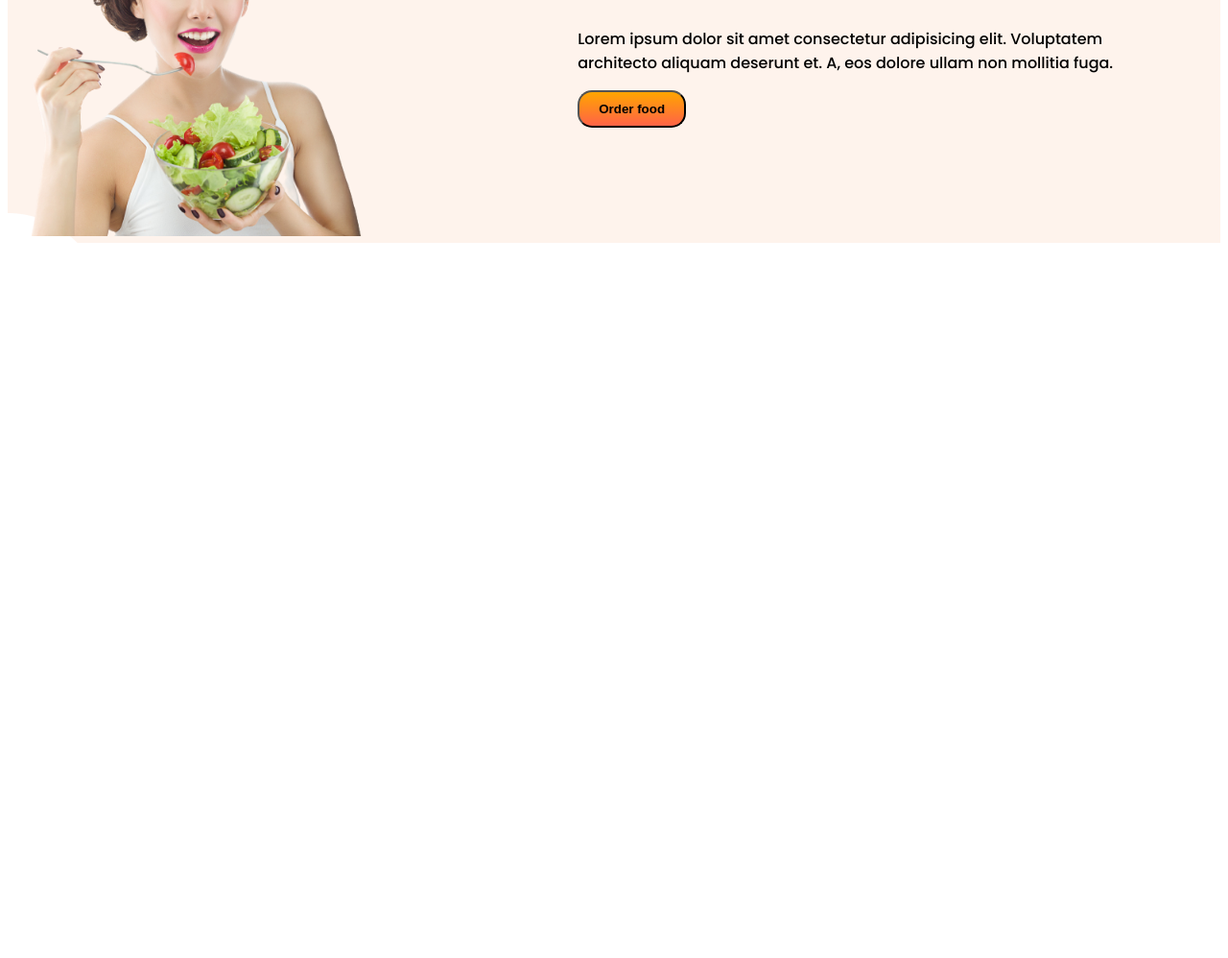
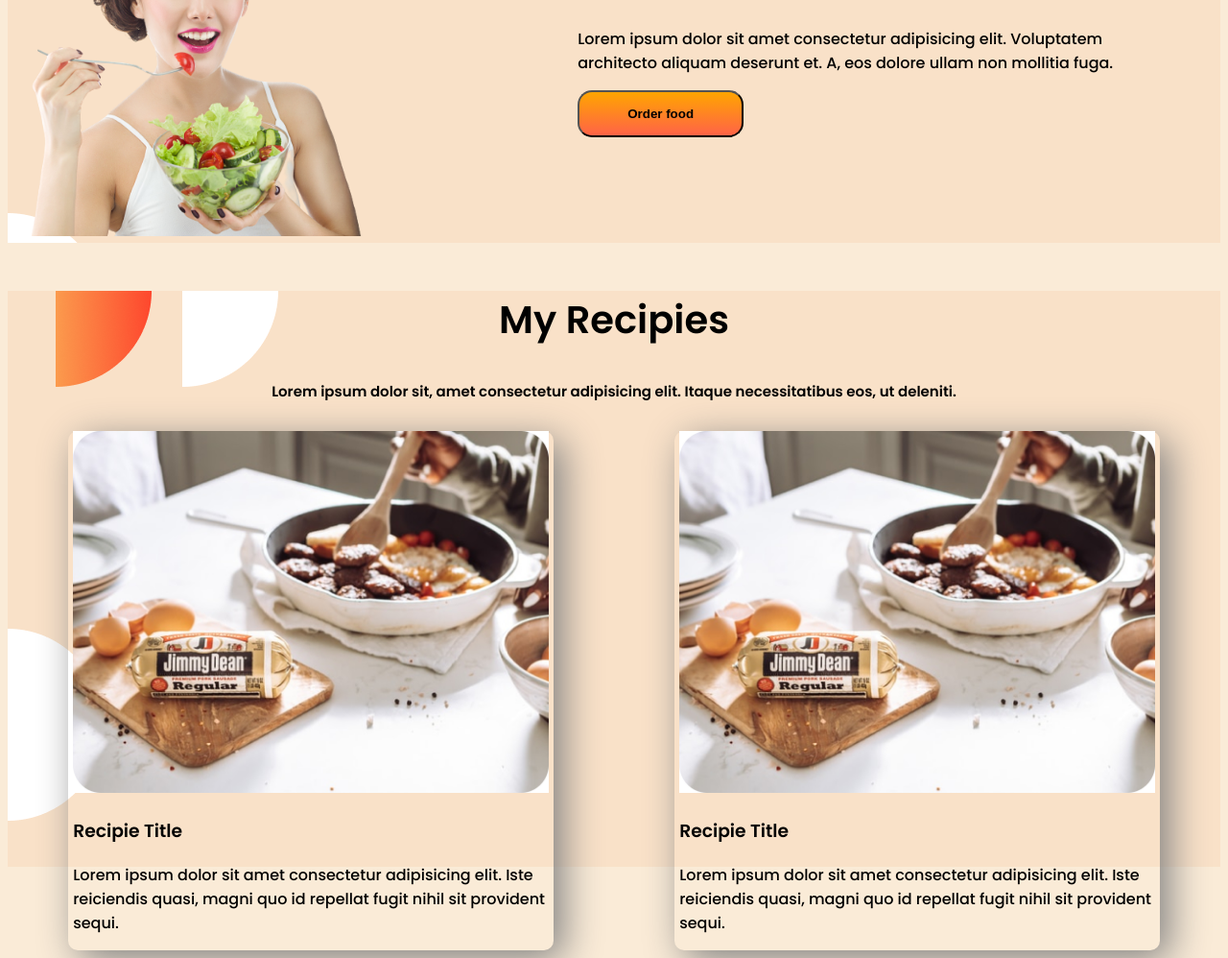
Before and after one commit to alamgir6934/food-healthy, a plain HTML site: page index.html in a window 1280 px wide. Shown: the part 601-1599 px from the top of the page at 96% size. Before the commit the page ends 862 px from the top, so only its background shows below. Drawn offline with Linux system fonts and the light colour scheme.

Commit message:
third-commit

```diff
--- a/index.html
+++ b/index.html
@@ -39,12 +39,37 @@
             <h1>About Me</h1>
             <p>Lorem ipsum dolor sit amet consectetur adipisicing elit. Voluptatem architecto aliquam deserunt et. A,
                 eos dolore ullam non mollitia fuga.</p>
-            <button class="button-btn">Order food</button>
+            <button class="button-btn-btn">Order food</button>
         </div>
 
     </section>
 
     <!-- end of second section -->
+    <!-- strat of Third section -->
+    <section id="my-recipe">
+        <h2>My Recipies</h2>
+        <h4>Lorem ipsum dolor sit, amet consectetur adipisicing elit. Itaque necessitatibus eos, ut deleniti.</h4>
+        <div class="main-recipes">
+            <div class="recipie">
+                <img src="./images/food/Project Cover.jpg" alt="">
+                <h3>Recipie Title</h3>
+                <p>Lorem ipsum dolor sit amet consectetur adipisicing elit. Iste reiciendis quasi, magni quo id repellat
+                    fugit nihil sit provident sequi.</p>
+            </div>
+            <div class="recipie">
+                <img src="./images/food/Project Cover.jpg" alt="">
+                <h3>Recipie Title</h3>
+                <p>Lorem ipsum dolor sit amet consectetur adipisicing elit. Iste reiciendis quasi, magni quo id repellat
+                    fugit nihil sit provident sequi.</p>
+            </div>
+
+        </div>
+
+
+    </section>
+
+
+    <!-- end of Third section -->
 
 </body>
 
--- a/style.css
+++ b/style.css
@@ -1,5 +1,6 @@
 body {
     font-family: 'Poppins', sans-serif;
+    background-color: antiquewhite;
 }
 
 /* start of first section*/
@@ -55,3 +56,42 @@ h1 {
 }
 
 /*end of second section*/
+
+/* start of third section*/
+#my-recipe {
+    margin-top: 50px;
+    background-image: url(./images/shapes/7.png);
+    background-position: absoulate;
+    background-repeat: no-repeat;
+}
+
+h2 {
+    font-size: 40px;
+    text-align: center;
+}
+
+h4 {
+    font-size: 15px;
+    text-align: center;
+}
+
+.main-recipes {
+    margin-top: 30px;
+    display: flex;
+}
+
+.recipie {
+    width: 50%;
+    margin-left: 5%;
+    margin-right: 5%;
+    padding-left: 5px;
+    border-radius: 10px;
+    box-shadow: 10px 10px 40px gray;
+}
+
+.recipie img {
+    width: 99%;
+}
+
+
+/*end of third section*/
```
